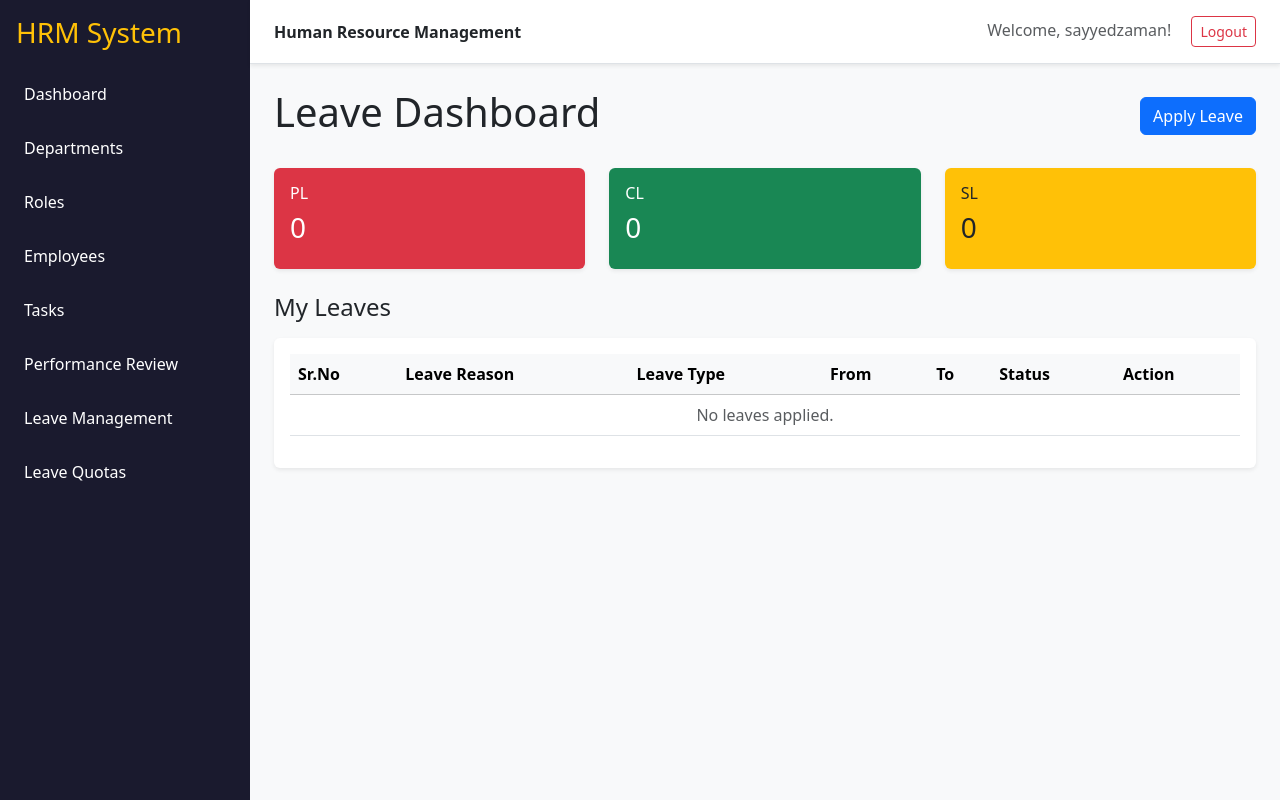
After one commit to YedkeAmol/hrm-internship-project, a Flask app: page /leaves in a window 1280 px wide. The commit adds this page. Run offline with Flask 3, Linux system fonts and the light colour scheme; a user stored in the database is signed in; data comes from the database, SQL or seed files in the repository; both versions use the stored data as it was after the commit; data that the repository does not hold is empty.

Commit message:
Add Leave Management System

```diff
--- a/app.py
+++ b/app.py
@@ -107,6 +107,33 @@ def init_db():
             updated_at DATETIME NOT NULL,
             FOREIGN KEY (employee_id) REFERENCES user (employee_id),
             FOREIGN KEY (reviewed_by) REFERENCES user (employee_id)
+        )
+    ''')
+    conn.execute('''
+        CREATE TABLE IF NOT EXISTS leave_quota (
+            quota_id INTEGER PRIMARY KEY AUTOINCREMENT,
+            employee_id INTEGER NOT NULL,
+            leave_type VARCHAR(50) NOT NULL,
+            total_quota INTEGER NOT NULL DEFAULT 0,
+            used_quota INTEGER NOT NULL DEFAULT 0,
+            remain_quota INTEGER NOT NULL DEFAULT 0,
+            UNIQUE(employee_id, leave_type),
+            FOREIGN KEY (employee_id) REFERENCES user (employee_id)
+        )
+    ''')
+    conn.execute('''
+        CREATE TABLE IF NOT EXISTS leave_request (
+            leave_id INTEGER PRIMARY KEY AUTOINCREMENT,
+            employee_id INTEGER NOT NULL,
+            leave_type VARCHAR(50) NOT NULL,
+            reason VARCHAR(200) NOT NULL,
+            start_date DATE NOT NULL,
+            end_date DATE NOT NULL,
+            total_days INTEGER NOT NULL,
+            status VARCHAR(50) NOT NULL DEFAULT 'Pending',
+            approved_by INTEGER,
+            FOREIGN KEY (employee_id) REFERENCES user (employee_id),
+            FOREIGN KEY (approved_by) REFERENCES user (employee_id)
         )
     ''')
     conn.commit()
@@ -975,6 +1002,216 @@ def delete_review(review_id):
     return redirect(url_for("reviews"))
 
 
+from datetime import datetime
+
+@app.route("/leaves")
+@login_required
+def leaves():
+    conn = get_db()
+    current_user_id = session.get("employee_id")
+
+    # 1. Fetch balances for current user
+    balances = conn.execute(
+        "SELECT leave_type, remain_quota FROM leave_quota WHERE employee_id = ?",
+        (current_user_id,)
+    ).fetchall()
+
+    bal_dict = {"PL": 0, "CL": 0, "SL": 0}
+    for b in balances:
+        bal_dict[b['leave_type']] = b['remain_quota']
+
+    # 2. Fetch my leave requests
+    my_leaves = conn.execute(
+        "SELECT * FROM leave_request WHERE employee_id = ? ORDER BY start_date DESC",
+        (current_user_id,)
+    ).fetchall()
+
+    # 3. Fetch reportees' leaves (if manager)
+    reportees_leaves = conn.execute("""
+        SELECT lr.*, u.first_name, u.last_name
+        FROM leave_request lr
+        JOIN user u ON lr.employee_id = u.employee_id
+        WHERE u.reporting_manager_id = ?
+        ORDER BY lr.start_date DESC
+    """, (current_user_id,)).fetchall()
+
+    conn.close()
+    return render_template(
+        "leaves.html",
+        balances=bal_dict,
+        my_leaves=my_leaves,
+        reportees_leaves=reportees_leaves
+    )
+
+
+@app.route("/leaves/apply", methods=["GET", "POST"])
+@login_required
+def apply_leave():
+    if request.method == "POST":
+        conn = get_db()
+        current_user_id = session.get("employee_id")
+
+        leave_type = request.form.get("leave_type")
+        reason = request.form.get("reason", "").strip()
+        start_date = request.form.get("start_date")
+        end_date = request.form.get("end_date")
+
+        if not leave_type or not start_date or not end_date:
+            flash("All fields are required.", "danger")
+            return render_template("leave_form.html", leave=None, mode="apply")
+
+        # Calculate days (simple calculation, assuming inclusive and skipping weekends is out of scope for now unless specified)
+        d1 = datetime.strptime(start_date, "%Y-%m-%d")
+        d2 = datetime.strptime(end_date, "%Y-%m-%d")
+        total_days = (d2 - d1).days + 1
+
+        if total_days <= 0:
+            flash("End date must be after start date.", "danger")
+            return render_template("leave_form.html", leave=None, mode="apply")
+
+        conn.execute("""
+            INSERT INTO leave_request (employee_id, leave_type, reason, start_date, end_date, total_days)
+            VALUES (?, ?, ?, ?, ?, ?)
+        """, (current_user_id, leave_type, reason, start_date, end_date, total_days))
+
+        conn.commit()
+        conn.close()
+        flash("Leave applied successfully.", "success")
+        return redirect(url_for("leaves"))
+
+    return render_template("leave_form.html", leave=None, mode="apply")
+
+
+@app.route("/leaves/<int:leave_id>/edit", methods=["GET", "POST"])
+@login_required
+def edit_leave(leave_id):
+    conn = get_db()
+    current_user_id = session.get("employee_id")
+
+    leave_req = conn.execute("""
+        SELECT lr.*, u.reporting_manager_id, u.first_name, u.last_name
+        FROM leave_request lr
+        JOIN user u ON lr.employee_id = u.employee_id
+        WHERE lr.leave_id = ?
+    """, (leave_id,)).fetchone()
+
+    if not leave_req:
+        conn.close()
+        flash("Leave request not found.", "danger")
+        return redirect(url_for("leaves"))
+
+    is_owner = (leave_req['employee_id'] == current_user_id)
+    is_manager = (leave_req['reporting_manager_id'] == current_user_id)
+
+    if not is_owner and not is_manager:
+        conn.close()
+        flash("Unauthorized.", "danger")
+        return redirect(url_for("leaves"))
+
+    if is_owner and not is_manager and leave_req['status'] != 'Pending':
+        conn.close()
+        flash("Cannot edit processed leave.", "danger")
+        return redirect(url_for("leaves"))
+
+    if request.method == "POST":
+        if is_manager:
+            status = request.form.get("status")
+            conn.execute("UPDATE leave_request SET status = ?, approved_by = ? WHERE leave_id = ?",
+                         (status, current_user_id, leave_id))
+
+            # Deduct from quota if approved
+            if status == "Approved" and leave_req['status'] != "Approved":
+                conn.execute("""
+                    UPDATE leave_quota
+                    SET used_quota = used_quota + ?, remain_quota = remain_quota - ?
+                    WHERE employee_id = ? AND leave_type = ?
+                """, (leave_req['total_days'], leave_req['total_days'], leave_req['employee_id'], leave_req['leave_type']))
+
+        elif is_owner:
+            leave_type = request.form.get("leave_type")
+            reason = request.form.get("reason", "").strip()
+            start_date = request.form.get("start_date")
+            end_date = request.form.get("end_date")
+
+            d1 = datetime.strptime(start_date, "%Y-%m-%d")
+            d2 = datetime.strptime(end_date, "%Y-%m-%d")
+            total_days = (d2 - d1).days + 1
+
+            conn.execute("""
+                UPDATE leave_request
+                SET leave_type = ?, reason = ?, start_date = ?, end_date = ?, total_days = ?
+                WHERE leave_id = ?
+            """, (leave_type, reason, start_date, end_date, total_days, leave_id))
+
+        conn.commit()
+        conn.close()
+        flash("Leave updated successfully.", "success")
+        return redirect(url_for("leaves"))
+
+    conn.close()
+    mode = "approve" if is_manager else "update"
+    return render_template("leave_form.html", leave=leave_req, mode=mode)
+
+
+@app.route("/leave-quotas")
+@login_required
+def leave_quotas():
+    conn = get_db()
+
+    page = int(request.args.get('page', 1))
+    per_page = 5
+    offset = (page - 1) * per_page
+
+    # We want to pivot the data by employee
+    query = """
+        SELECT u.employee_id, u.first_name, u.last_name,
+               SUM(CASE WHEN lq.leave_type = 'PL' THEN lq.total_quota ELSE 0 END) as pl_quota,
+               SUM(CASE WHEN lq.leave_type = 'CL' THEN lq.total_quota ELSE 0 END) as cl_quota,
+               SUM(CASE WHEN lq.leave_type = 'SL' THEN lq.total_quota ELSE 0 END) as sl_quota
+        FROM user u
+        LEFT JOIN leave_quota lq ON u.employee_id = lq.employee_id
+        GROUP BY u.employee_id, u.first_name, u.last_name
+        ORDER BY u.employee_id
+        LIMIT ? OFFSET ?
+    """
+    employees = conn.execute(query, (per_page, offset)).fetchall()
+
+    total_emp = conn.execute("SELECT COUNT(*) FROM user").fetchone()[0]
+    total_pages = (total_emp + per_page - 1) // per_page
+
+    conn.close()
+    return render_template("leave_quotas.html", employees=employees, page=page, total_pages=total_pages)
+
+
+@app.route("/leave-quotas/add", methods=["GET", "POST"])
+@login_required
+def add_leave_quota():
+    conn = get_db()
+    if request.method == "POST":
+        employee_id = request.form.get("employee_id")
+        pl_quota = int(request.form.get("pl_quota", 0))
+        cl_quota = int(request.form.get("cl_quota", 0))
+        sl_quota = int(request.form.get("sl_quota", 0))
+
+        for l_type, val in [("PL", pl_quota), ("CL", cl_quota), ("SL", sl_quota)]:
+            # Insert or replace (SQLite UPSERT)
+            conn.execute("""
+                INSERT INTO leave_quota (employee_id, leave_type, total_quota, used_quota, remain_quota)
+                VALUES (?, ?, ?, 0, ?)
+                ON CONFLICT(employee_id, leave_type)
+                DO UPDATE SET total_quota = excluded.total_quota, remain_quota = excluded.total_quota - used_quota
+            """, (employee_id, l_type, val, val))
+
+        conn.commit()
+        conn.close()
+        flash("Leave quota updated successfully.", "success")
+        return redirect(url_for("leave_quotas"))
+
+    all_users = conn.execute("SELECT employee_id, first_name, last_name FROM user").fetchall()
+    conn.close()
+    return render_template("leave_quota_form.html", users=all_users)
+
+
 init_db()
 
 if __name__ == "__main__":
--- a/templates/base.html
+++ b/templates/base.html
@@ -19,6 +19,8 @@
             <a href="{{ url_for('employees') }}" class="text-white text-decoration-none p-2 rounded hover-bg">Employees</a>
             <a href="{{ url_for('tasks') }}" class="text-white text-decoration-none p-2 rounded hover-bg">Tasks</a>
             <a href="{{ url_for('reviews') }}" class="text-white text-decoration-none p-2 rounded hover-bg">Performance Review</a>
+            <a href="{{ url_for('leaves') }}" class="text-white text-decoration-none p-2 rounded hover-bg">Leave Management</a>
+            <a href="{{ url_for('leave_quotas') }}" class="text-white text-decoration-none p-2 rounded hover-bg">Leave Quotas</a>
         </div>
     </aside>
     {% endif %}
--- /dev/null
+++ b/templates/leaves.html
@@ -0,0 +1,118 @@
+{% extends "base.html" %}
+{% block title %}Leave Dashboard{% endblock %}
+{% block content %}
+<div class="d-flex justify-content-between align-items-center mb-4">
+    <div>
+        <h1>Leave Dashboard</h1>
+    </div>
+    <a href="{{ url_for('apply_leave') }}" class="btn btn-primary">Apply Leave</a>
+</div>
+
+<!-- Leave Balances -->
+<div class="row mb-4">
+    <div class="col-md-4">
+        <div class="card bg-danger text-white shadow-sm p-3">
+            <h6>PL</h6>
+            <h3>{{ balances.PL }}</h3>
+        </div>
+    </div>
+    <div class="col-md-4">
+        <div class="card bg-success text-white shadow-sm p-3">
+            <h6>CL</h6>
+            <h3>{{ balances.CL }}</h3>
+        </div>
+    </div>
+    <div class="col-md-4">
+        <div class="card bg-warning text-dark shadow-sm p-3">
+            <h6>SL</h6>
+            <h3>{{ balances.SL }}</h3>
+        </div>
+    </div>
+</div>
+
+{% if reportees_leaves %}
+<!-- Manager Section -->
+<h4 class="mb-3">Reportees Leaves</h4>
+<div class="table-responsive bg-white rounded shadow-sm p-3 mb-5">
+    <table class="table table-hover align-middle">
+        <thead class="table-light">
+            <tr>
+                <th>Sr.No</th>
+                <th>Employee Name</th>
+                <th>Leave Reason</th>
+                <th>Leave Type</th>
+                <th>From</th>
+                <th>To</th>
+                <th>Status</th>
+                <th>Action</th>
+            </tr>
+        </thead>
+        <tbody>
+            {% for r in reportees_leaves %}
+            <tr>
+                <td>{{ loop.index }}</td>
+                <td>{{ r.first_name }} {{ r.last_name }}</td>
+                <td>{{ r.reason }}</td>
+                <td>{{ r.leave_type }}</td>
+                <td>{{ r.start_date }}</td>
+                <td>{{ r.end_date }}</td>
+                <td>
+                    <span class="badge {% if r.status == 'Approved' %}bg-success{% elif r.status == 'Rejected' %}bg-danger{% else %}bg-warning text-dark{% endif %}">
+                        {{ r.status }}
+                    </span>
+                </td>
+                <td>
+                    <a href="{{ url_for('edit_leave', leave_id=r.leave_id) }}" class="btn btn-sm btn-warning">Edit</a>
+                </td>
+            </tr>
+            {% endfor %}
+        </tbody>
+    </table>
+</div>
+{% endif %}
+
+<!-- Employee Section -->
+<h4 class="mb-3">My Leaves</h4>
+<div class="table-responsive bg-white rounded shadow-sm p-3">
+    <table class="table table-hover align-middle">
+        <thead class="table-light">
+            <tr>
+                <th>Sr.No</th>
+                <th>Leave Reason</th>
+                <th>Leave Type</th>
+                <th>From</th>
+                <th>To</th>
+                <th>Status</th>
+                <th>Action</th>
+            </tr>
+        </thead>
+        <tbody>
+            {% for r in my_leaves %}
+            <tr>
+                <td>{{ loop.index }}</td>
+                <td>{{ r.reason }}</td>
+                <td>{{ r.leave_type }}</td>
+                <td>{{ r.start_date }}</td>
+                <td>{{ r.end_date }}</td>
+                <td>
+                    <span class="badge {% if r.status == 'Approved' %}bg-success{% elif r.status == 'Rejected' %}bg-danger{% else %}bg-warning text-dark{% endif %}">
+                        {{ r.status }}
+                    </span>
+                </td>
+                <td>
+                    {% if r.status == 'Pending' %}
+                    <a href="{{ url_for('edit_leave', leave_id=r.leave_id) }}" class="btn btn-sm btn-warning">Edit</a>
+                    {% else %}
+                    <button class="btn btn-sm btn-secondary" disabled>Edit</button>
+                    {% endif %}
+                </td>
+            </tr>
+            {% else %}
+            <tr>
+                <td colspan="7" class="text-center text-muted">No leaves applied.</td>
+            </tr>
+            {% endfor %}
+        </tbody>
+    </table>
+</div>
+{% endblock %}
```
Also changed, not shown: templates/leave_form.html (added, +79 -0 lines), templates/leave_quota_form.html (added, +49 -0 lines), templates/leave_quotas.html (added, +63 -0 lines), hrm.db.
